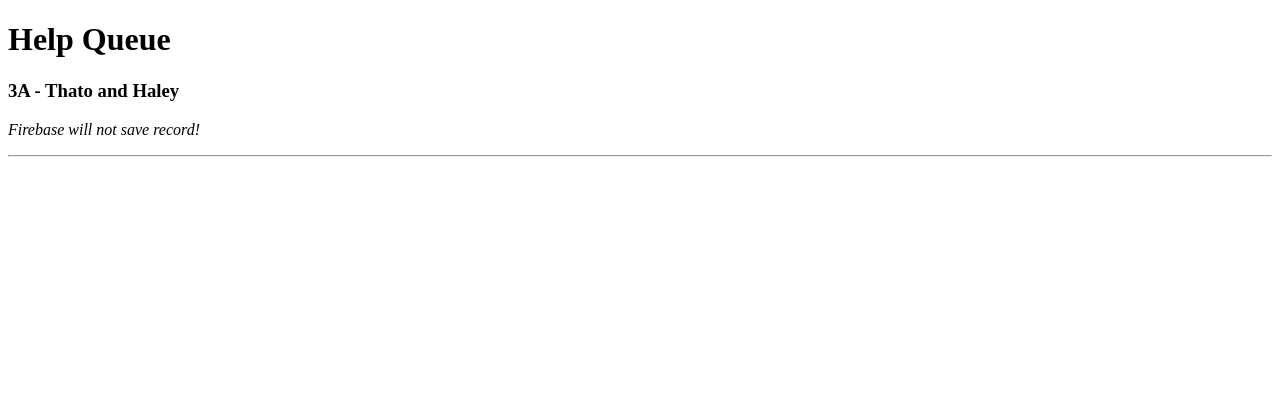
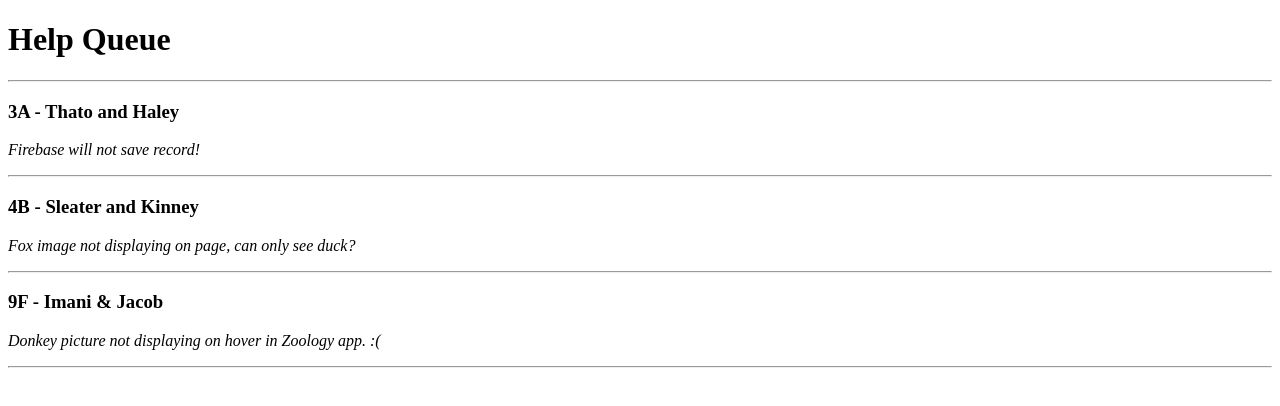
Before and after one commit to sabrinamianne/react-help-queue, a React app: page / in a window 1280 px wide. Shown: the top 406 px of the page. Built offline with nearby package versions, Linux system fonts and the light colour scheme.

Commit message:
Add Loop

```diff
--- a/src/components/TicketList.jsx
+++ b/src/components/TicketList.jsx
@@ -1,13 +1,35 @@
 import React from 'react';
 import Ticket from './Ticket';
 
-function TicketList() {
+var masterTicketList= [
+  {
+    names:'Thato and Haley',
+    location:'3A',
+    issue:'Firebase will not save record!'
+  },
+  {
+    names: 'Sleater and Kinney',
+    location: '4B',
+    issue: 'Fox image not displaying on page, can only see duck?'
+  },
+  {
+    names: 'Imani & Jacob',
+    location: '9F',
+    issue: 'Donkey picture not displaying on hover in Zoology app. :('
+  }
+];
+
+function TicketList(){
   return (
-    <Ticket
-      location="3A"
-      names="Thato and Haley"
-      issue="Firebase will not save record!"
-    />
+    <div>
+      <hr/>
+      {masterTicketList.map((ticket, index) =>
+        <Ticket names={ticket.names}
+          location={ticket.location}
+          issue={ticket.issue}
+          key={index}/>
+      )}
+    </div>
   );
 }
 
```
Also changed, not shown: .eslintrc.json.
